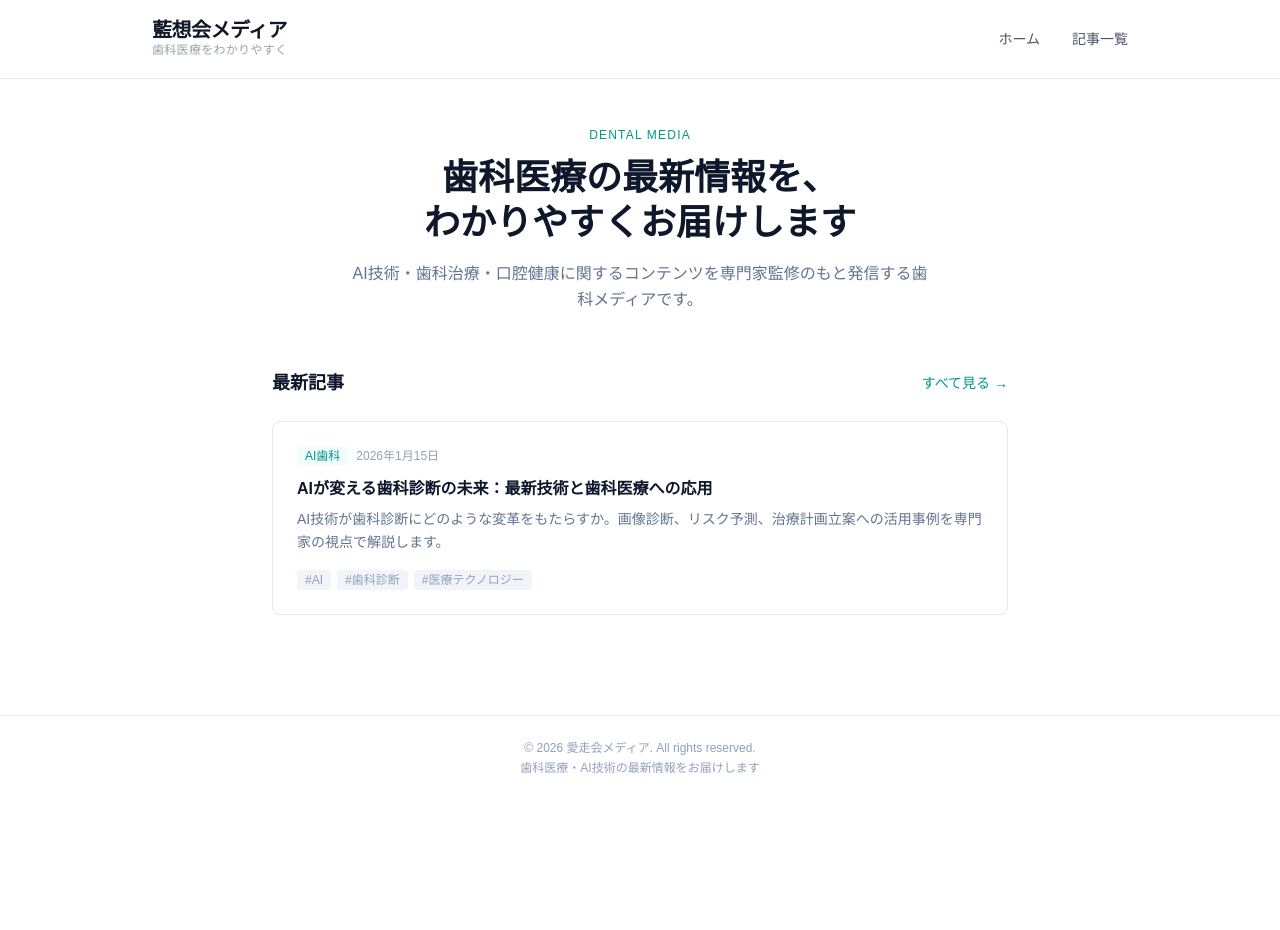
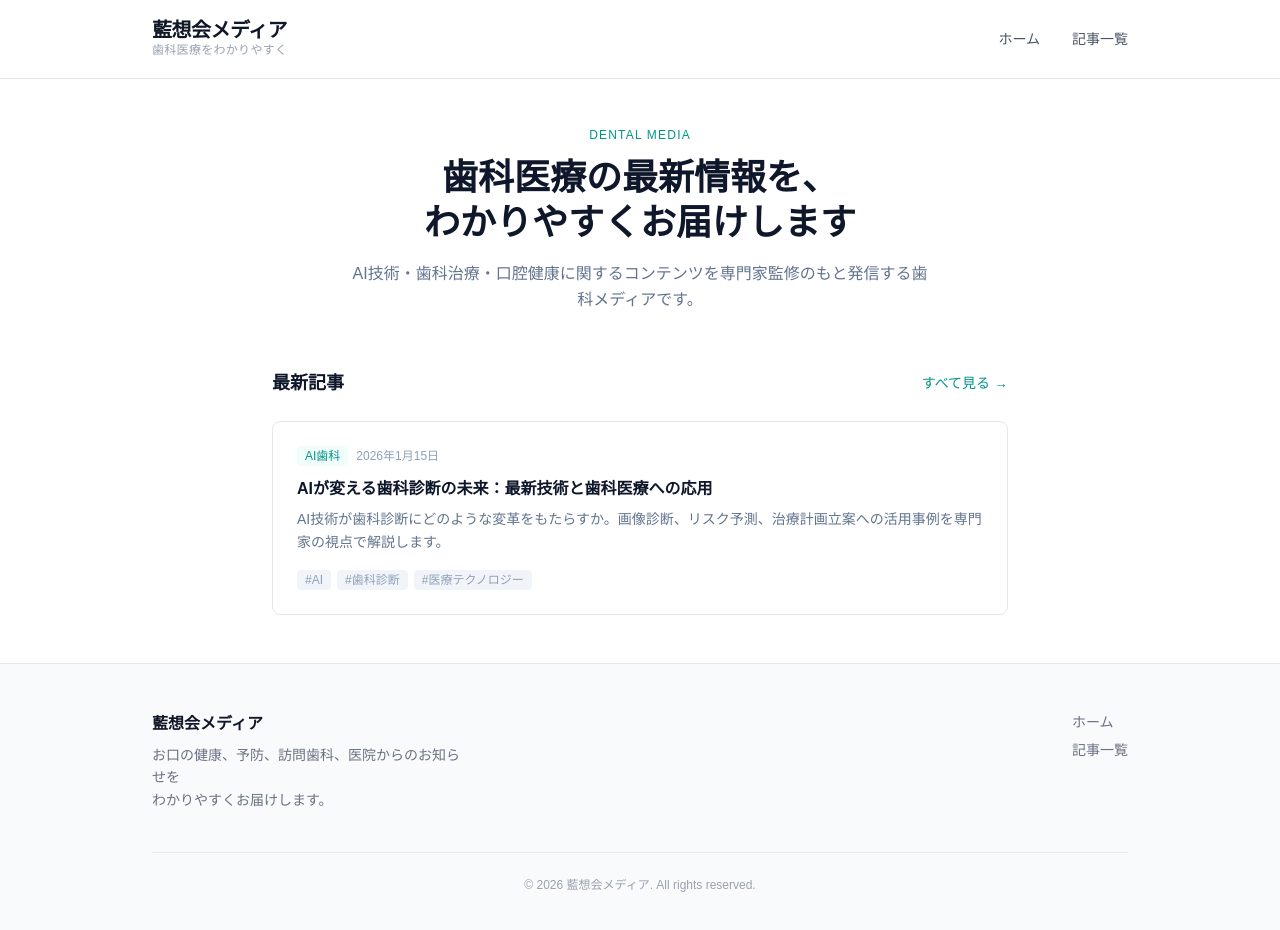
Before and after one commit to aisokai/aisoukai-media, a Next.js app: page / in a window 1280 px wide. Shown: the top 930 px of the page. Before the commit the page ends 800 px from the top, so only its background shows below. Built offline with nearby package versions, Linux system fonts and the light colour scheme.

Commit message:
style: redesign Footer with two-column layout and corrected name 藍想会

```diff
--- a/src/components/Footer.tsx
+++ b/src/components/Footer.tsx
@@ -1,10 +1,27 @@
+import Link from 'next/link';
+
 export default function Footer() {
   const year = new Date().getFullYear();
   return (
-    <footer className="border-t border-slate-200 bg-white mt-auto">
-      <div className="max-w-3xl mx-auto px-4 py-6 text-center text-xs text-slate-400">
-        <p>© {year} 愛走会メディア. All rights reserved.</p>
-        <p className="mt-1">歯科医療・AI技術の最新情報をお届けします</p>
+    <footer className="bg-gray-50 border-t border-gray-200 mt-auto">
+      <div className="max-w-5xl mx-auto px-6 py-12">
+        <div className="flex flex-col sm:flex-row justify-between gap-8 mb-10">
+          <div>
+            <p className="text-base font-bold text-gray-900 mb-2">藍想会メディア</p>
+            <p className="text-sm text-gray-500 leading-relaxed max-w-xs">
+              お口の健康、予防、訪問歯科、医院からのお知らせを
+              <br className="hidden sm:block" />
+              わかりやすくお届けします。
+            </p>
+          </div>
+          <nav aria-label="フッターナビゲーション" className="flex flex-col gap-2 text-sm text-gray-500">
+            <Link href="/" className="hover:text-blue-700 transition-colors">ホーム</Link>
+            <Link href="/blog" className="hover:text-blue-700 transition-colors">記事一覧</Link>
+          </nav>
+        </div>
+        <div className="pt-6 border-t border-gray-200 text-center text-xs text-gray-400">
+          <p>© {year} 藍想会メディア. All rights reserved.</p>
+        </div>
       </div>
     </footer>
   );
```
